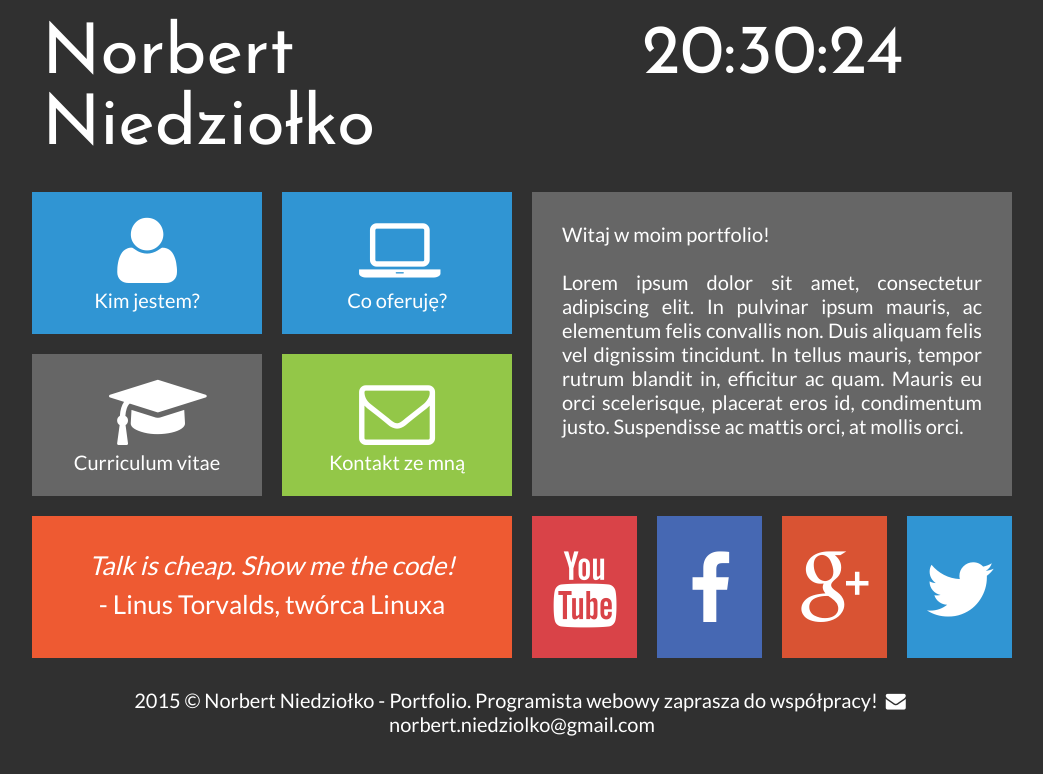
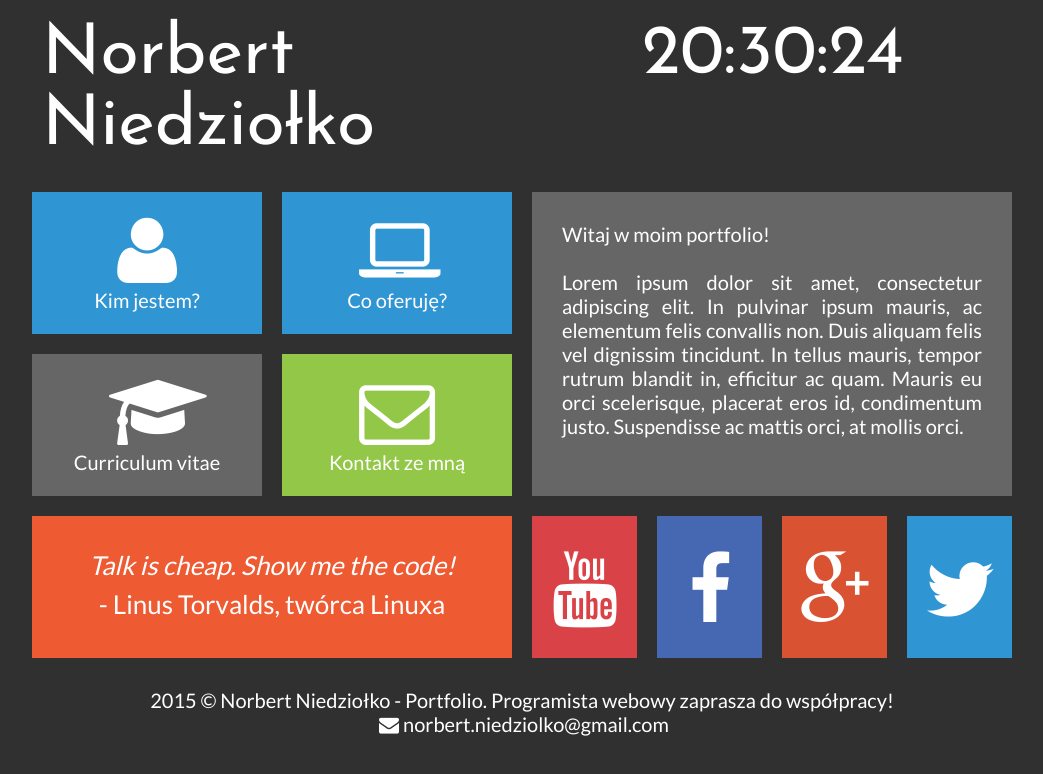
Before and after one commit to Norbert1971/norbert.niedziolko, a plain HTML site: page index.html in a window 1280 px wide. Shown: the whole page, without its empty margins (118-1161 px from the left). Drawn offline with Linux system fonts and the light colour scheme.

Commit message:
poprawiony index.html

```diff
--- a/index.html
+++ b/index.html
@@ -71,7 +71,7 @@
 		</div>
 		<div style="clear: both;"></div>
 
-		<div class="rectangle">2015 &copy; Norbert Niedziołko - Portfolio. Programista webowy zaprasza do współpracy! <i class="icon-mail-alt"></i>norbert.niedziolko@gmail.com</div>
+		<div class="rectangle">2015 &copy; Norbert Niedziołko - Portfolio. Programista webowy zaprasza do współpracy!<br> <i class="icon-mail-alt"></i>norbert.niedziolko@gmail.com</div>
 
 	</div>
 
```
